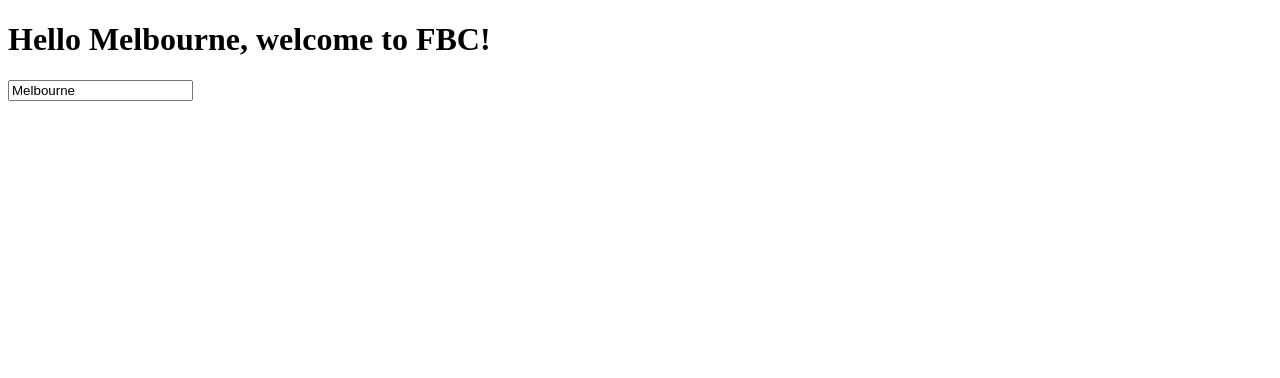
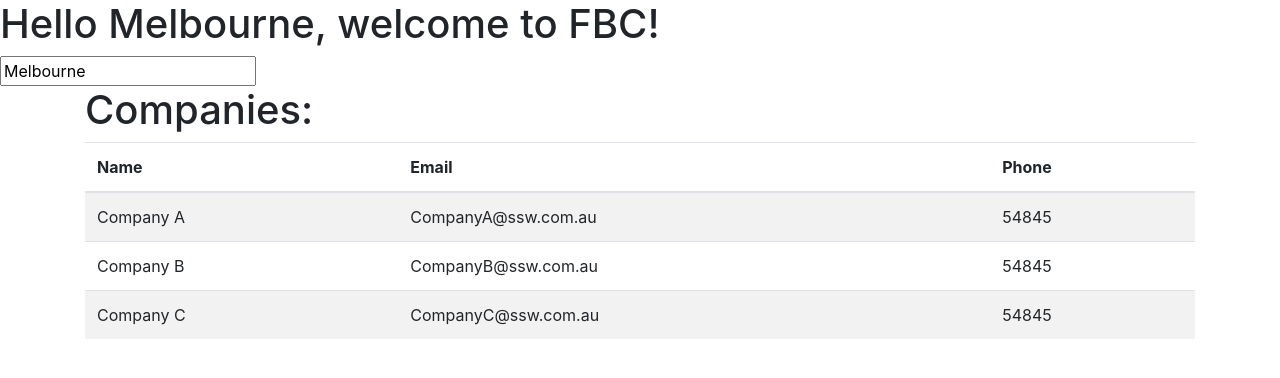
Before and after one commit to SSWConsulting/fbc-angular-melbourne-201909, an Angular app: page / in a window 1280 px wide. Shown: the top 378 px of the page. Built offline with nearby package versions, Linux system fonts and the light colour scheme.

Commit message:
added company List + added ngb

```diff
--- a/angular.json
+++ b/angular.json
@@ -28,7 +28,8 @@
               "src/assets"
             ],
             "styles": [
-              "src/styles.scss"
+              "src/styles.scss",
+              "./node_modules/bootstrap/dist/css/bootstrap.min.css"
             ],
             "scripts": []
           },
--- a/package.json
+++ b/package.json
@@ -19,6 +19,8 @@
     "@angular/platform-browser": "~8.2.4",
     "@angular/platform-browser-dynamic": "~8.2.4",
     "@angular/router": "~8.2.4",
+    "@ng-bootstrap/ng-bootstrap": "^5.1.1",
+    "bootstrap": "^4.3.1",
     "rxjs": "~6.4.0",
     "tslib": "^1.10.0",
     "zone.js": "~0.9.1"
--- a/src/app/app.component.html
+++ b/src/app/app.component.html
@@ -2,3 +2,8 @@
 
 <h1>Hello {{city}}, welcome to FBC!</h1>
 <input type="text" [(ngModel)]="city"  />
+
+
+<div class="container">
+    <fbc-company-list></fbc-company-list>
+</div>
--- /dev/null
+++ b/src/app/company/company-list/company-list.component.html
@@ -0,0 +1,18 @@
+<h1>Companies:</h1>
+
+<table class="table table-striped">
+  <thead>
+    <tr>
+      <th>Name</th>
+      <th>Email</th>
+      <th>Phone</th>
+    </tr>
+  </thead>
+  <tbody>
+    <tr *ngFor="let company of companies">
+      <td>{{company.name}}</td>
+      <td>{{company.email}}</td>
+      <td>{{company.phone}}</td>
+    </tr>
+  </tbody>
+</table>
--- /dev/null
+++ b/src/app/company/company-list/company-list.component.ts
@@ -0,0 +1,25 @@
+import { Component, OnInit } from '@angular/core';
+import { Company } from '../company';
+
+@Component({
+  selector: 'fbc-company-list',
+  templateUrl: './company-list.component.html',
+  styleUrls: ['./company-list.component.scss']
+})
+export class CompanyListComponent implements OnInit {
+
+  companies: Company[];
+
+  constructor() { }
+
+  ngOnInit() {
+    this.companies = [
+      {name: 'Company A', email: 'CompanyA@ssw.com.au', phone: 54845},
+      {name: 'Company B', email: 'CompanyB@ssw.com.au', phone: 54845},
+      {name: 'Company C', email: 'CompanyC@ssw.com.au', phone: 54845},
+    ];
+  }
+
+
+
+}
--- /dev/null
+++ b/src/app/company/company.ts
@@ -0,0 +1,5 @@
+export interface Company {
+  name: string;
+  email: string;
+  phone: number;
+}
```
Also changed, not shown: src/app/app.module.ts (+6 -3 lines), src/app/company/company-list/company-list.component.scss (added), 1 other file (tests, documents, lock files or other folders).
